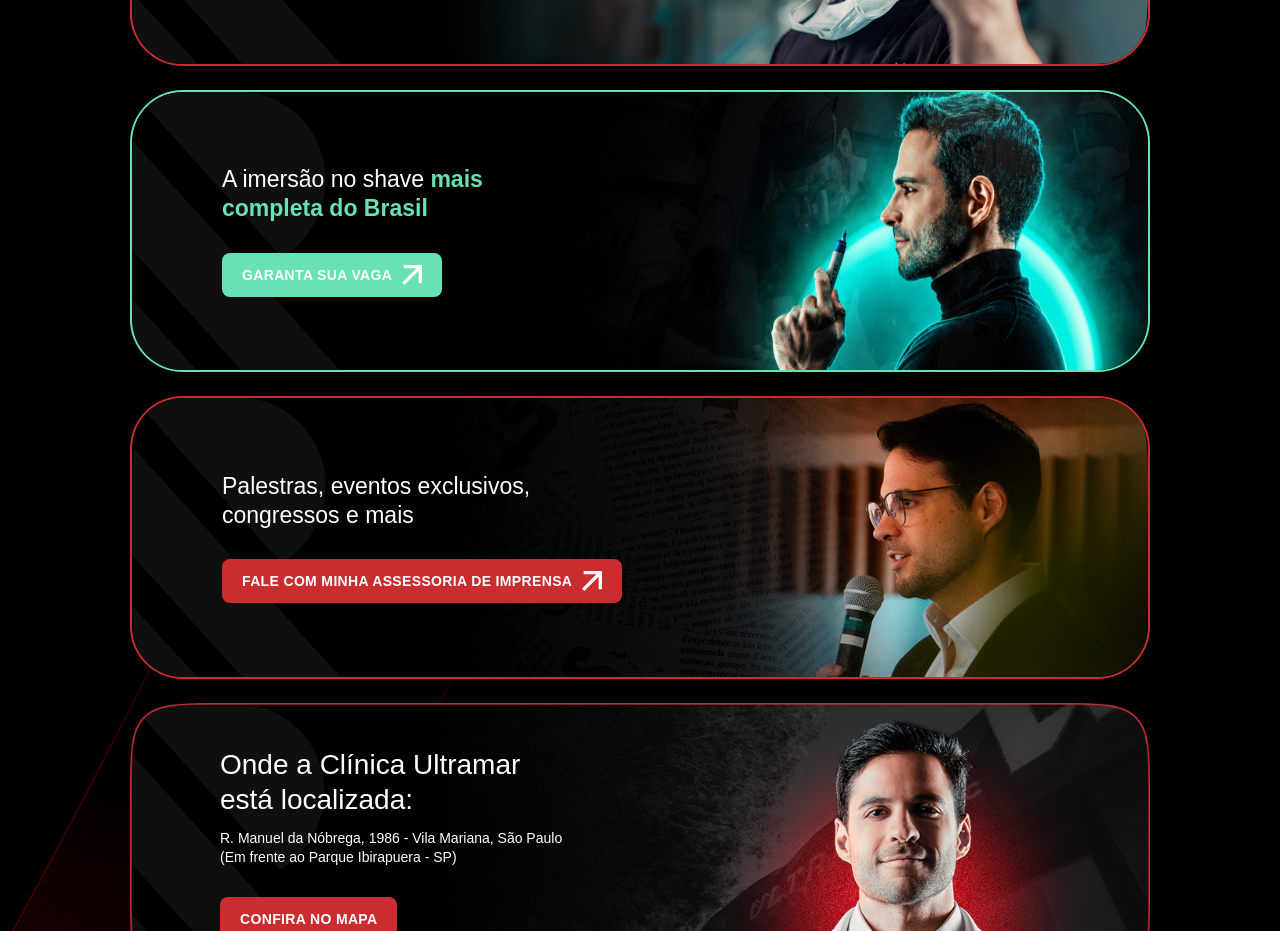
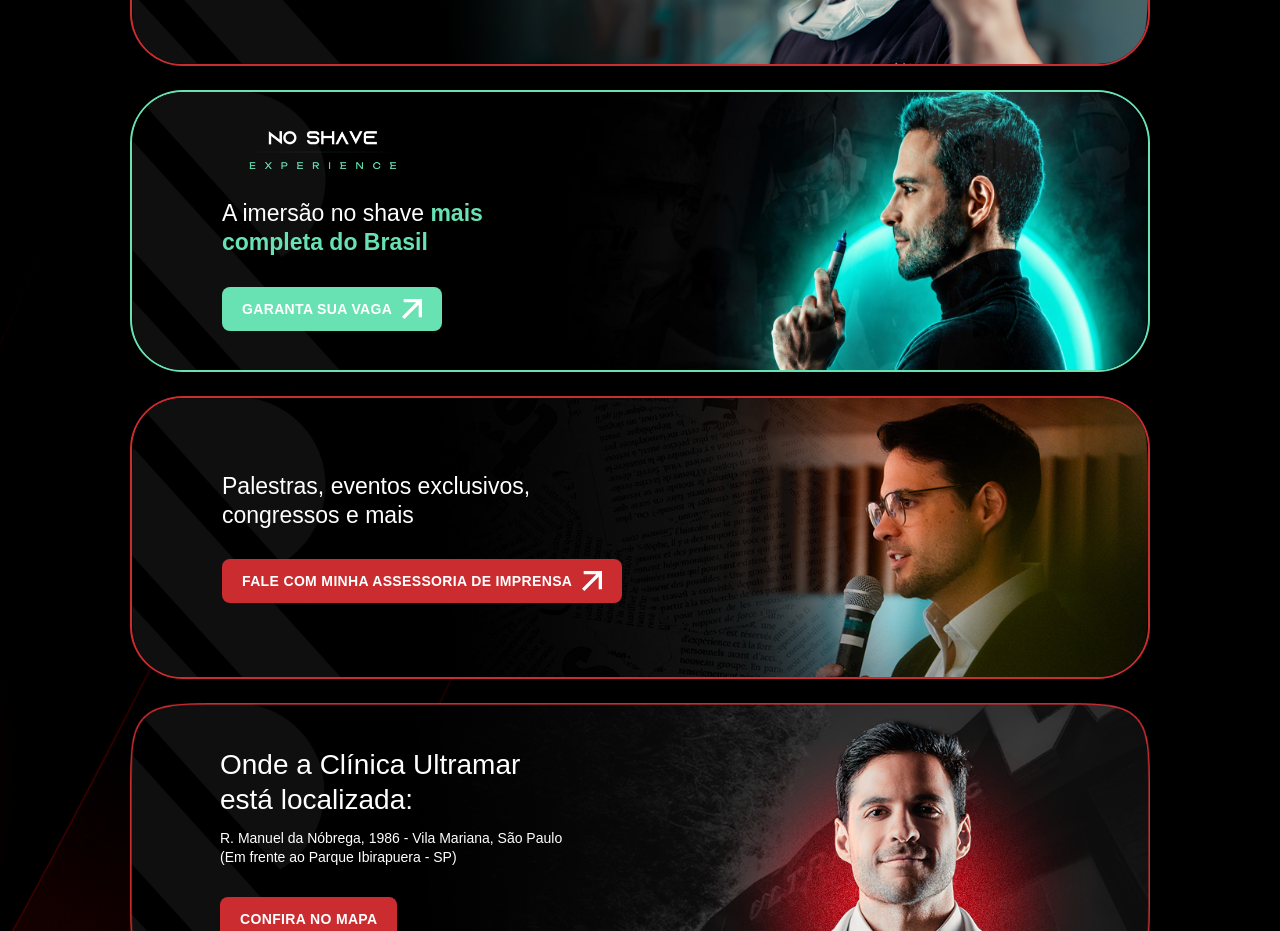
Before and after one commit to criacaondhub/links_ultramar, a React (Vite) app: page / in a window 1280 px wide. Shown: the part 1980-2911 px from the top of the page. Built offline with nearby package versions, Linux system fonts and the light colour scheme; a web font is replaced by a local one.

Commit message:
feat: adiciona logo No Shave Experience acima do h1 no novo banner

```diff
--- a/src/components/sections/LinkBanners.tsx
+++ b/src/components/sections/LinkBanners.tsx
@@ -113,16 +113,23 @@ export function LinkBanners() {
         image="assets/banner-link-00.png"
         alt="A imersão no shave mais completa do Brasil"
         title={
-          <>
+          <div className="flex flex-col items-start gap-[30px] text-left">
+            <img
+              src="assets/logo-no-shave.png"
+              alt="No Shave Experience"
+              className="h-auto w-[140px] md:w-[200px]"
+            />
+            <h3 className="text-[12px] leading-tight font-normal text-[var(--color-text)] md:text-[23px]">
               A imersão no shave{' '}
               <span className="font-bold text-[var(--color-secondary)]">
                 mais
                 <br />
                 completa do Brasil
               </span>
-          </>
+            </h3>
+          </div>
         }
-        titleClassName="text-left text-[12px] leading-tight font-normal text-[var(--color-text)] md:text-[23px]"
+        titleClassName=""
         contentMaxWidth="max-w-[66%] md:max-w-[68%]"
         ctaLabel="Garanta sua vaga"
         ctaIcon={
```
Also changed, not shown: public/assets/Banner-link-06.jpg (added), public/assets/logo-no-shave.png (added). Lines whose indentation alone changed are shown as unchanged.
